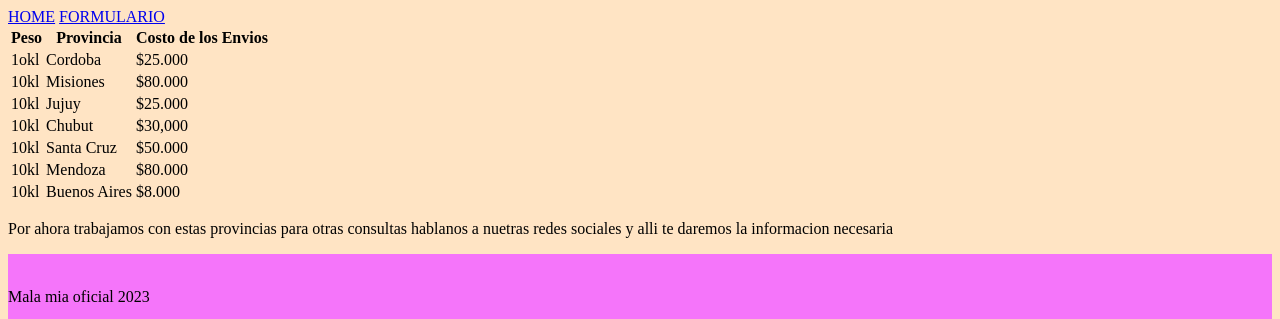
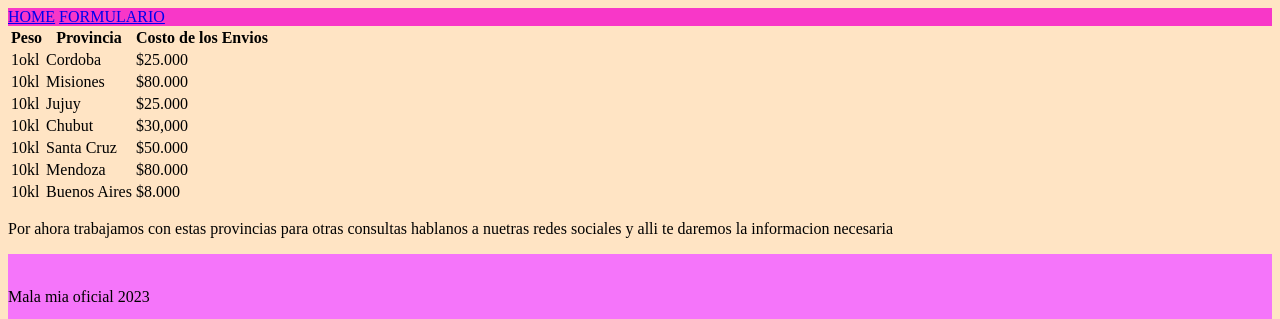
Before and after one commit to Agustinapelatti/evaluacion_de_dise-o, a plain HTML site: page tabla.html in a window 1280 px wide. Shown: the top 319 px of the page. Drawn offline with Linux system fonts and the light colour scheme.

Commit message:
Update index.css

```diff
--- a/index.css
+++ b/index.css
@@ -6,3 +6,7 @@ body {
     background-color: rgb(245, 117, 250);
 
 }
+header {
+    background-color: rgb(248, 55, 200);
+
+}
```
